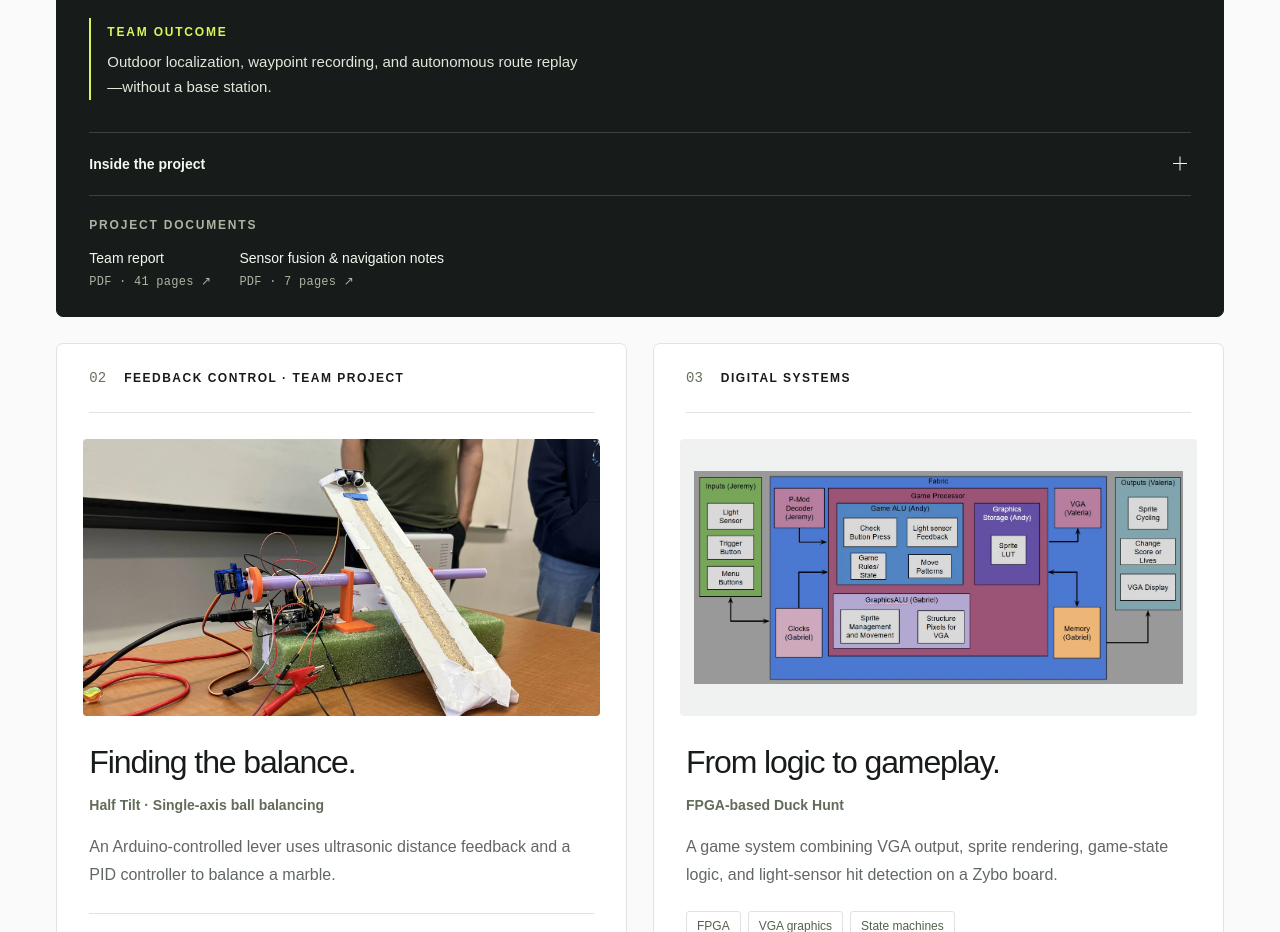
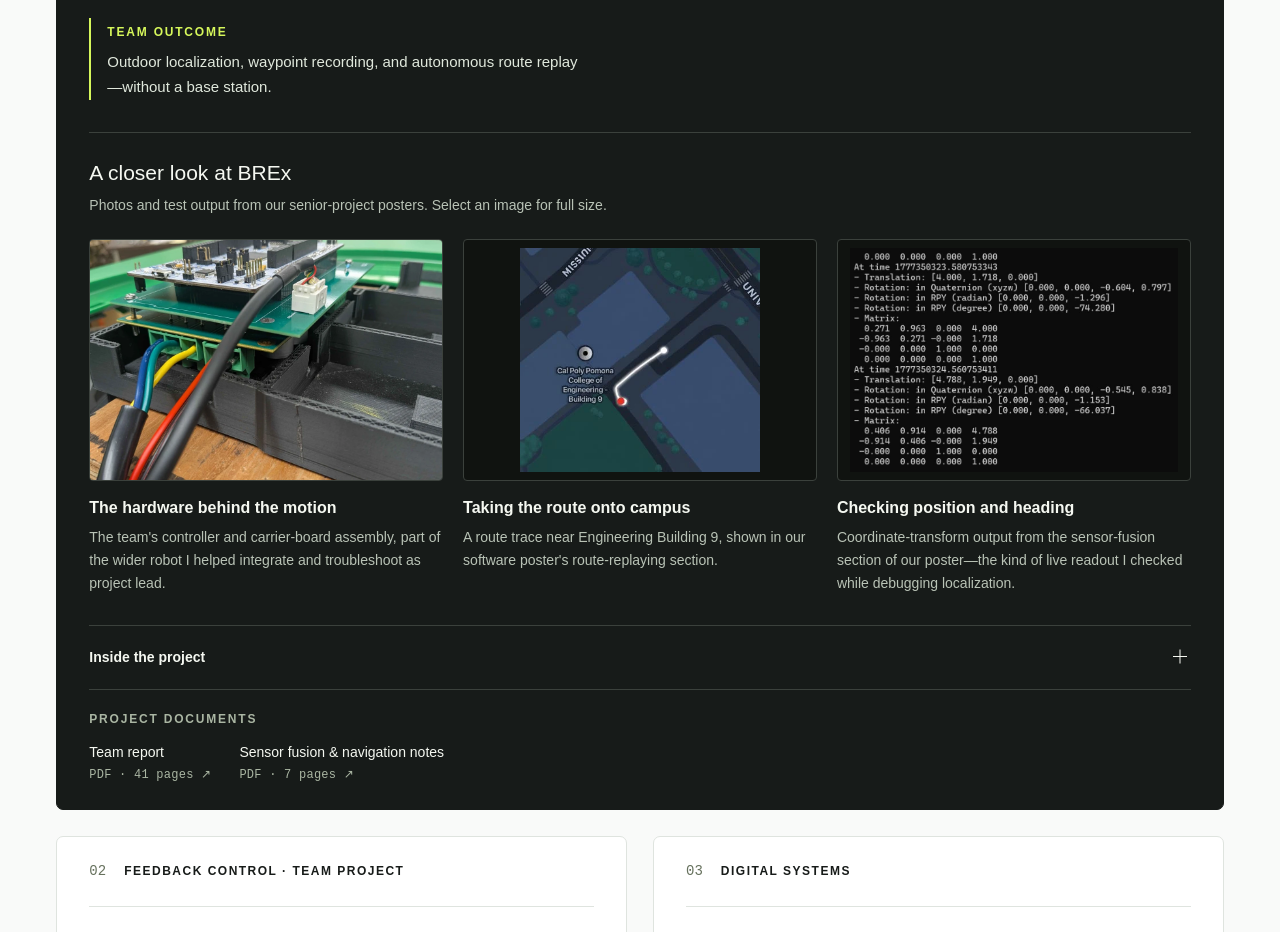
Before and after one commit to EduardoGuerreroEngineering/eduardoportfolio.github.io, a plain HTML site: page index.html in a window 1280 px wide. Shown: the part 1640-2572 px from the top of the page. Drawn offline with Linux system fonts and the light colour scheme.

Commit message:
Add BREx senior-project gallery with contribution captions

```diff
--- a/index.html
+++ b/index.html
@@ -41,6 +41,14 @@
           </div>
           <div class="feature-media"><img src="assets/robot-electronics.webp" width="1800" height="1350" alt="Integrated electronics aboard the autonomous robot" loading="lazy"><div class="media-caption"><span>Integrated robot hardware</span><span class="mono">GPS + IMU + ODOMETRY</span></div></div>
         </div>
+        <section class="brex-gallery" aria-labelledby="brex-gallery-title">
+          <div class="gallery-heading"><h4 id="brex-gallery-title">A closer look at BREx</h4><p>Photos and test output from our senior-project posters. Select an image for full size.</p></div>
+          <div class="gallery-grid">
+            <figure><a href="assets/brex-controller-closeup.webp" target="_blank" rel="noopener" aria-label="View the BREx motor-controller hardware close-up"><img src="assets/brex-controller-closeup.webp" width="1080" height="1440" alt="Nucleo controller mounted above the team's carrier board, with motor wiring and a printed support" loading="lazy"></a><figcaption><strong>The hardware behind the motion</strong>The team's controller and carrier-board assembly, part of the wider robot I helped integrate and troubleshoot as project lead.</figcaption></figure>
+            <figure><a href="assets/brex-campus-route.webp" target="_blank" rel="noopener" aria-label="View the BREx campus route map"><img class="gallery-contain" src="assets/brex-campus-route.webp" width="420" height="392" alt="Route trace beside Cal Poly Pomona's Engineering Building 9" loading="lazy"></a><figcaption><strong>Taking the route onto campus</strong>A route trace near Engineering Building 9, shown in our software poster's route-replaying section.</figcaption></figure>
+            <figure><a href="assets/brex-localization-transform.webp" target="_blank" rel="noopener" aria-label="View the BREx localization transform readout"><img class="gallery-contain" src="assets/brex-localization-transform.webp" width="847" height="579" alt="Terminal readout of changing translation, rotation, and transformation matrices during localization testing" loading="lazy"></a><figcaption><strong>Checking position and heading</strong>Coordinate-transform output from the sensor-fusion section of our poster—the kind of live readout I checked while debugging localization.</figcaption></figure>
+          </div>
+        </section>
         <details class="project-details"><summary><span>Inside the project</span><span class="detail-toggle" aria-hidden="true"></span></summary>
           <div class="detail-content">
             <div><h4>My focus: a usable position estimate</h4><p>GPS noise, IMU drift, and wheel-odometry error made each sensor insufficient on its own. My sensor fusion work brought these inputs into ROS2’s <code>robot_localization</code> Extended Kalman Filter to estimate position, velocity, and orientation.</p><p>The Xsens MTi-680G already filters its inertial and GNSS measurements onboard. The robot-level filter combines that sensor data with wheel feedback. The navigation notes also flag overlapping Xsens measurements as a consideration when tuning covariance and investigating GPS jumps.</p></div>
```
